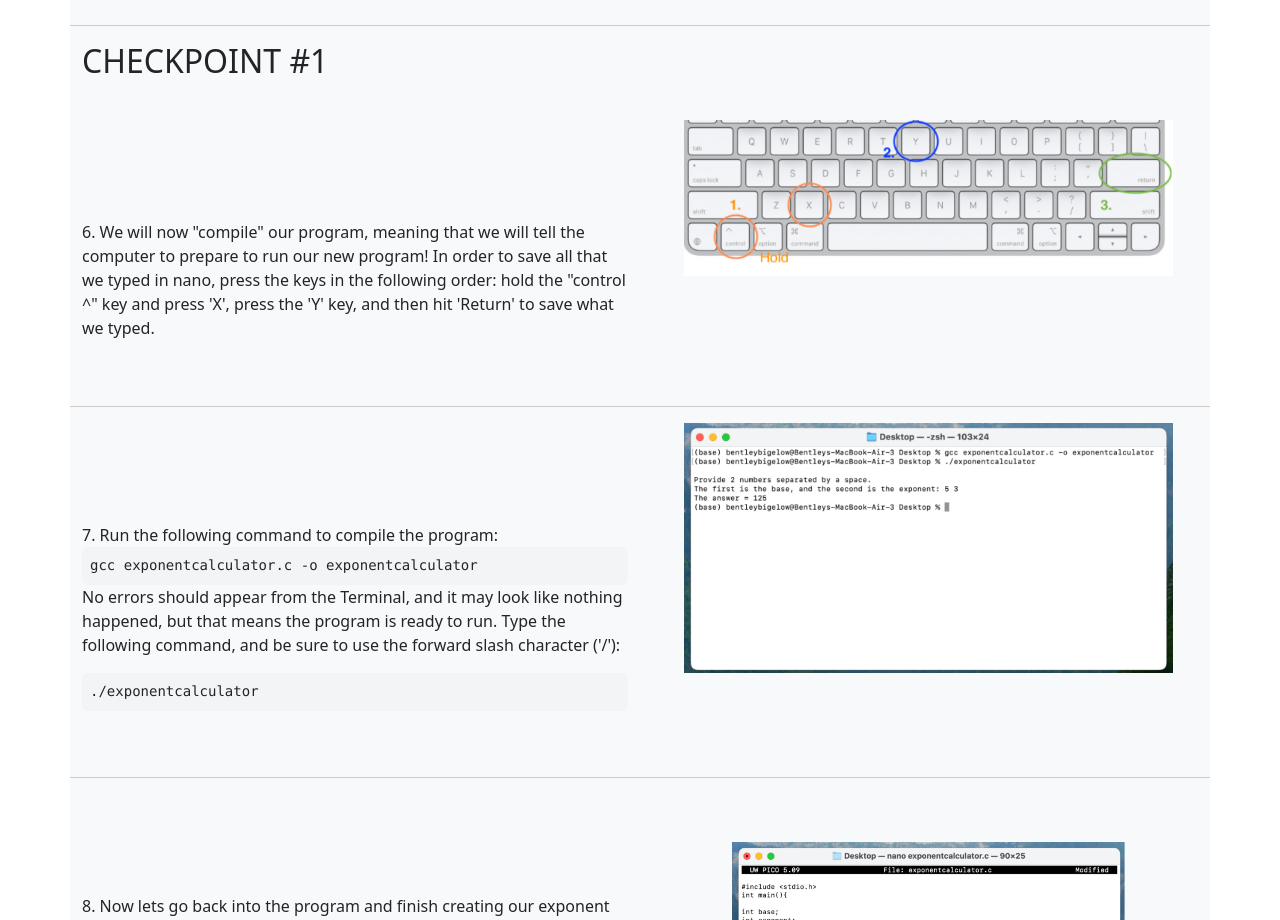
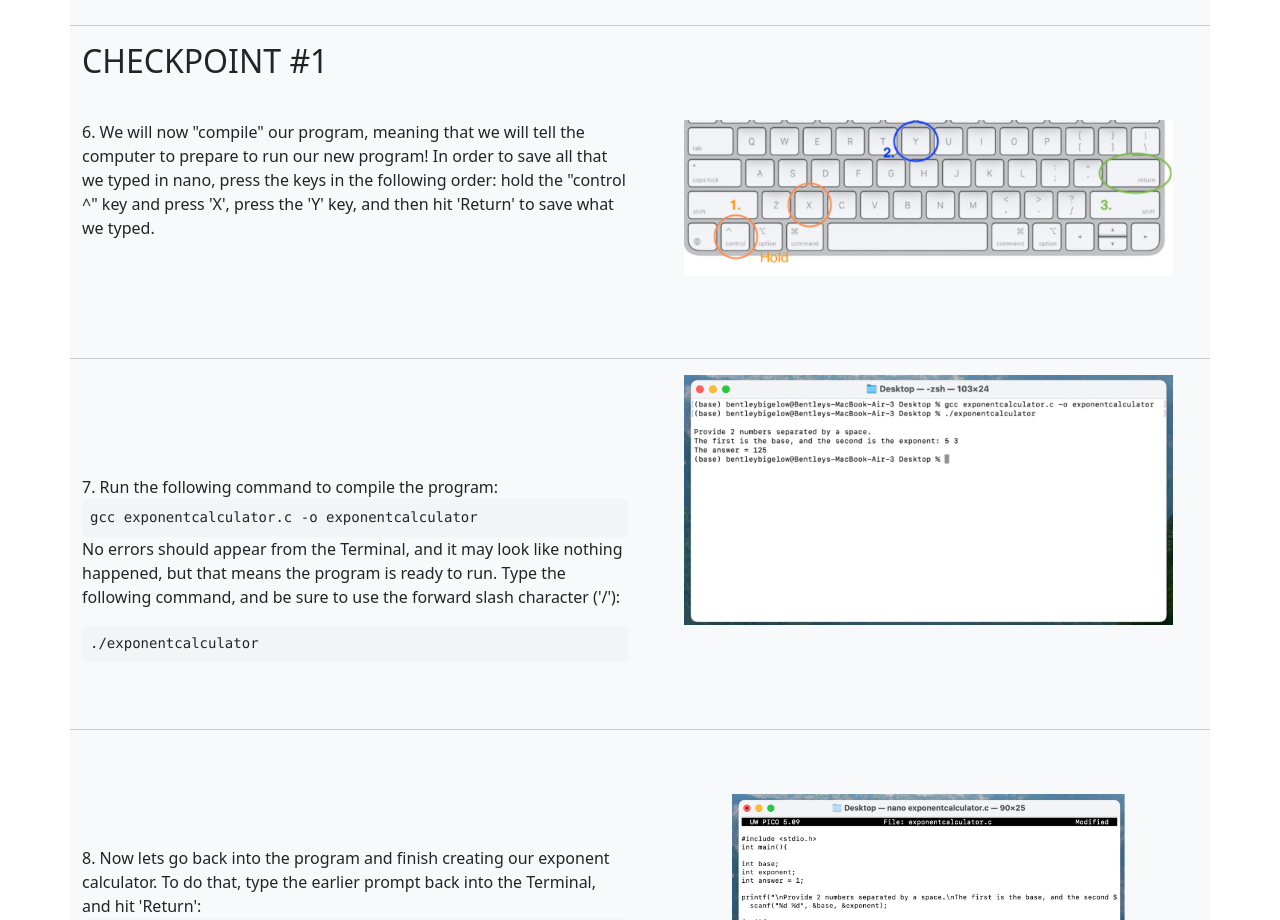
Before and after one commit to Alecyorgesen/wrtg316_instructions, a React (Vite) app: page / in a window 1280 px wide. Shown: the part 4720-5640 px from the top of the page. Built offline with nearby package versions, Linux system fonts and the light colour scheme.

Commit message:
added slight CSS change

```diff
--- a/src/app.css
+++ b/src/app.css
@@ -25,6 +25,10 @@
   flex: 0 0 50%;
   order: 1;
   padding-top: 100px;
+}
+
+.col-8.checkpoint-content {
+  padding-top: 0;
 }
 
 /* Right column for images */
--- a/src/components/steps/step6.jsx
+++ b/src/components/steps/step6.jsx
@@ -5,7 +5,7 @@ export default function Step6() {
     <>
       <div className="row">
         <h2 id="step6">CHECKPOINT #1</h2>
-        <div className="col-8">
+        <div className="col-8 checkpoint-content">
           <div className="step-container">
             <li>
               We will now "compile" our program, meaning that we will tell the
```
